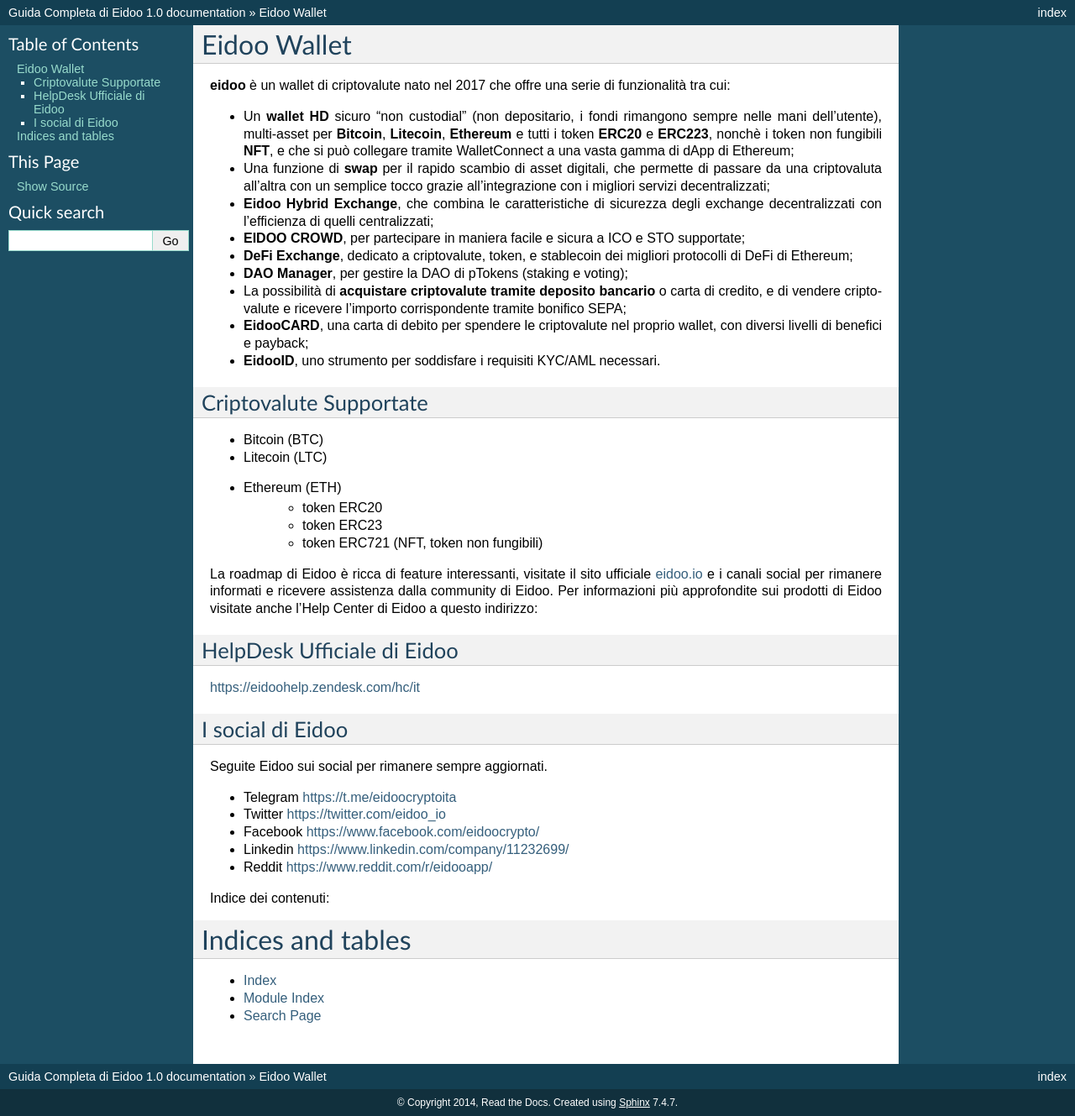
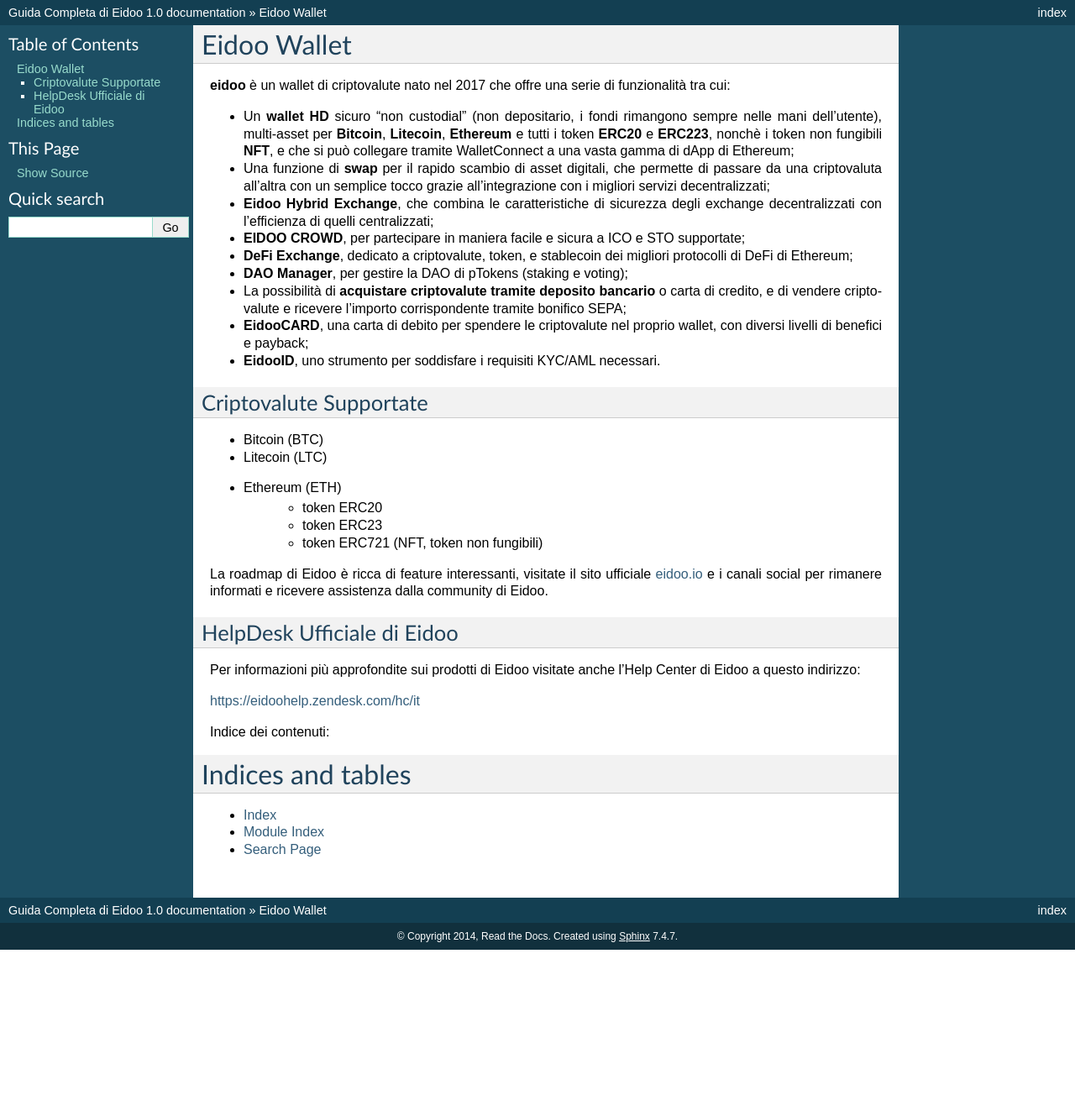
Before and after one commit to bloxster/eidoo, a Sphinx documentation site: the page built from docs/index.rst, in a window 1280 px wide. Shown: the whole page at 84% size. Built offline with Sphinx 7.4.7, drawn with Linux system fonts in a browser that asks for light colours; after the commit the page ends 1131 px from its top, so only the background shows below that.

Commit message:
Update index.rst

```diff
--- a/docs/index.rst
+++ b/docs/index.rst
@@ -24,22 +24,13 @@
    * token ERC23
    * token ERC721 (NFT, token non fungibili)
 
-La roadmap di Eidoo è ricca di feature interessanti, visitate il sito ufficiale `eidoo.io <eidoo.io>`_ e i canali social per rimanere informati e ricevere assistenza dalla community di Eidoo. Per informazioni più approfondite sui prodotti di Eidoo visitate anche l’Help Center di Eidoo a questo indirizzo:
+La roadmap di Eidoo è ricca di feature interessanti, visitate il sito ufficiale `eidoo.io <eidoo.io>`_ e i canali social per rimanere informati e ricevere assistenza dalla community di Eidoo.
 
 HelpDesk Ufficiale di Eidoo
 ---------------------------
+Per informazioni più approfondite sui prodotti di Eidoo visitate anche l’Help Center di Eidoo a questo indirizzo:
 
 https://eidoohelp.zendesk.com/hc/it
-
-I social di Eidoo
------------------
-Seguite Eidoo sui social per rimanere sempre aggiornati.
-
-- Telegram https://t.me/eidoocryptoita
-- Twitter  https://twitter.com/eidoo_io
-- Facebook https://www.facebook.com/eidoocrypto/
-- Linkedin https://www.linkedin.com/company/11232699/
-- Reddit   https://www.reddit.com/r/eidooapp/
 
 Indice dei contenuti:
 
```
